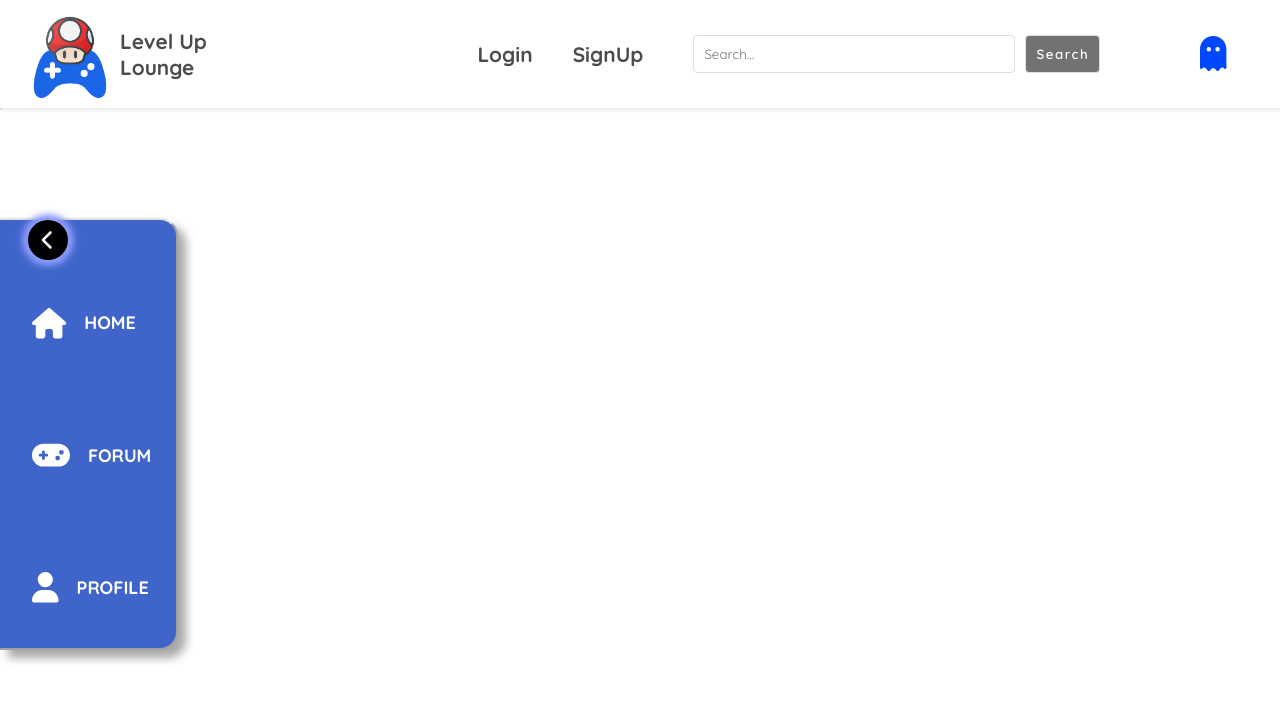
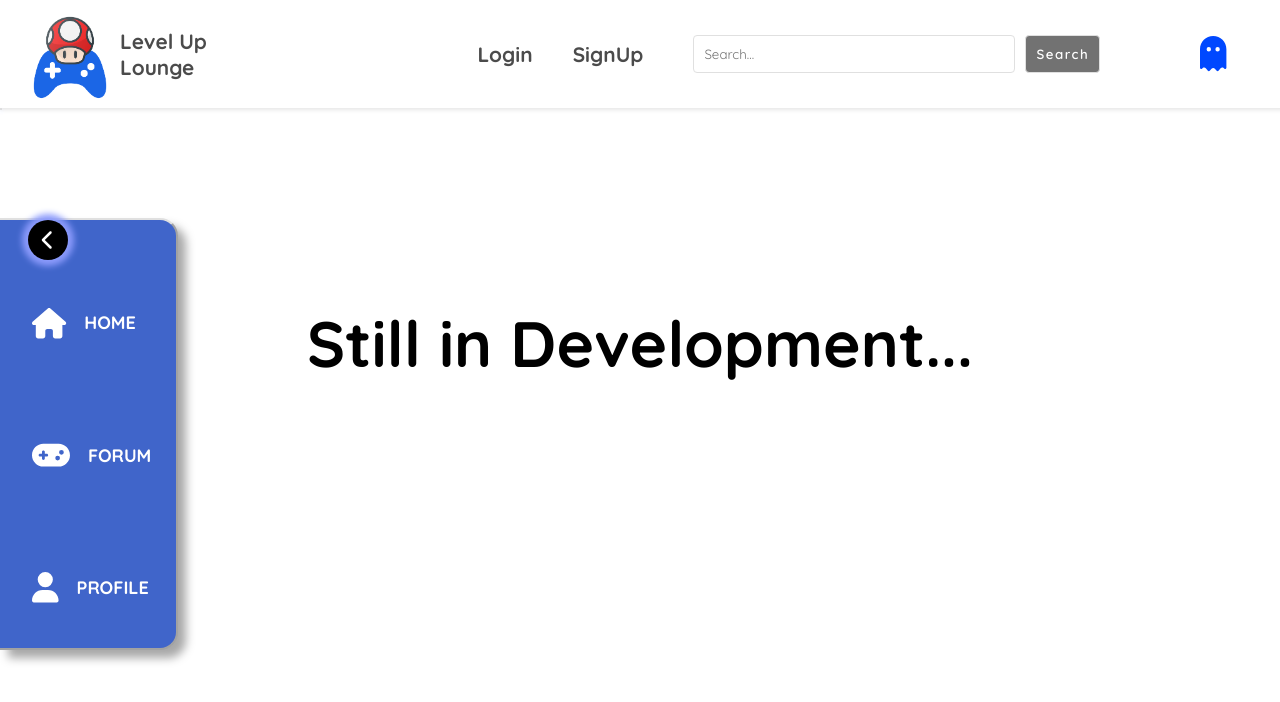
Before and after one commit to jtuvek/Level-Up-Lounge, a React (Vite) app in the folder client/: page /forums in a window 1280 px wide. Shown: the top 702 px of the page. Built offline with nearby package versions, Linux system fonts and the light colour scheme.

Commit message:
added minor syling changes to profile and forum components

```diff
--- a/client/src/components/LoginForm.jsx
+++ b/client/src/components/LoginForm.jsx
@@ -35,7 +35,7 @@ const LoginForm = () => {
   };
 
   return (
-    <di>
+    <div>
       <h1 className="login-heading">Login!</h1>
       <form className="loginContainer" onSubmit={handleSubmit}>
         <div>
@@ -72,7 +72,7 @@ const LoginForm = () => {
           Login
         </button>
       </form>
-    </di>
+    </div>
   );
 };
 
--- a/client/src/components/pages/Forums.jsx
+++ b/client/src/components/pages/Forums.jsx
@@ -5,22 +5,19 @@ const Forums = () => {
   // Assuming you have a list of forums or discussion boards
   const [forums, setForums] = useState([]);
 
-  useEffect(() => {
-    // Fetch forums data from your API or data source
-    // For simplicity, using a dummy data array here
-    const dummyForums = [
-      { id: 1, name: 'General Discussion' },
-      { id: 2, name: 'Game Reviews' },
-      { id: 3, name: 'Technical Support' },
-      // Add more forums as needed
-    ];
+  // useEffect(() => {
+  //   const dummyForums = [
+  //     { id: 1, name: 'General Discussion' },
+  //     { id: 2, name: 'Game Reviews' },
+  //     { id: 3, name: 'Technical Support' },
+  //   ];
 
-    setForums(dummyForums);
-  }, []);
+  //   setForums(dummyForums);
+  // }, []);
 
   return (
     <div className="forums-container">
-      <h2 className='forumTitle'>Forums</h2>
+      <h2 className='forum-title'>Still in Development...</h2>
       <ul>
         {forums.map((forum) => (
           <li key={forum.id}>
--- a/client/src/components/pages/ProfilePage.jsx
+++ b/client/src/components/pages/ProfilePage.jsx
@@ -5,14 +5,13 @@ import React from 'react';
   return (
     <div className="profile-container">
       <div className="profile">
-        <h2>Profile Page</h2>
+        <h2>Still in Development...</h2>
         <div>
           {/* <strong>Username:</strong> {user.username} */}
         </div>
         <div>
           {/* <strong>Email:</strong> {user.email} */}
         </div>
-        {/* Add more user details as needed */}
       </div>
     </div>
   );
--- a/client/src/index.css
+++ b/client/src/index.css
@@ -335,3 +335,54 @@ label {
   background-color: rgb(163, 0, 0);
   border: 0.1px solid rgb(15, 14, 14);
 }
+
+/* Profile Page Section */
+.profile h2 {
+  font-size: 4rem;
+  color: rgb(0, 0, 0);
+  margin-top: 360px;
+  text-align: center;
+  animation: fadeIn 8s ease-in-out;
+  animation: changeColor 1s linear infinite alternate;
+  animation-iteration-count: 1;
+}
+
+/* Fade in animation */
+@keyframes fadeIn {
+  from {
+    transform: translateY(-20px);
+  }
+  to {
+    transform: translateY(0);
+  }
+}
+
+/* Color change animation */
+@keyframes changeColor {
+  0% {
+    opacity: 0;
+    color: black;
+    transform: translateY(-20px);
+  }
+  50% {
+    opacity: 0.5;
+    color: red;
+    transform: translateY(-10px);
+  }
+  100% {
+    opacity: 1;
+    color: blue;
+    transform: translateY(0);
+  }
+}
+
+/* Forum Section */
+.forum-title {
+  font-size: 4rem;
+  color: rgb(0, 0, 0);
+  margin-top: 660px;
+  text-align: center;
+  animation: fadeIn 8s ease-in-out;
+  animation: changeColor 1s linear infinite alternate;
+  animation-iteration-count: 1;
+}
```
Also changed, not shown: client/src/utils/api.js (+4 -4 lines).
